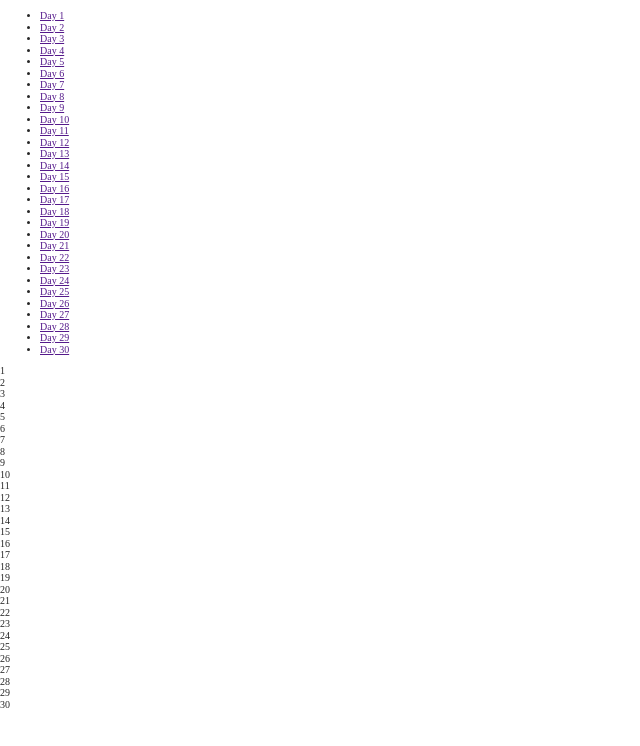
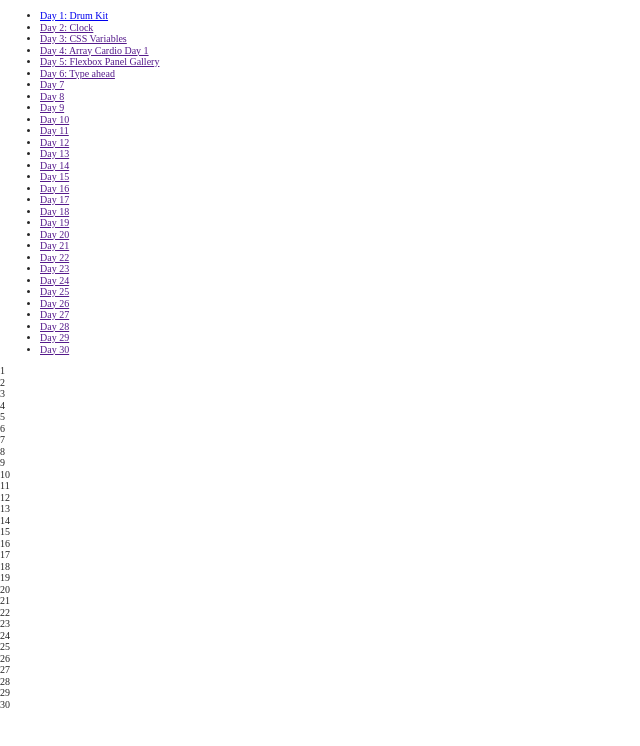
Before and after one commit to nabrus/JavaScript30, a plain HTML site: page index.html in a window 1280 px wide. Shown: the whole page, without its empty margins (0-640 px from the left). Drawn offline with Linux system fonts and the light colour scheme.

Commit message:
add first 6 titles, add 1st link

```diff
--- a/index.html
+++ b/index.html
@@ -19,12 +19,12 @@
      -->
     <section class="sidebar">
       <ul>
-        <li class="day1"><a href="">Day 1</a></li>
-        <li class="day2"><a href="">Day 2</a></li>
-        <li class="day3"><a href="">Day 3</a></li>
-        <li class="day4"><a href="">Day 4</a></li>
-        <li class="day5"><a href="">Day 5</a></li>
-        <li class="day6"><a href="">Day 6</a></li>
+        <li class="day1"><a href="https://github.com/nabrus/JavaScript30/blob/master/01-js-drum-kit/index-START.html">Day 1: Drum Kit</a></li>
+        <li class="day2"><a href="">Day 2: Clock</a></li>
+        <li class="day3"><a href="">Day 3: CSS Variables</a></li>
+        <li class="day4"><a href="">Day 4: Array Cardio Day 1</a></li>
+        <li class="day5"><a href="">Day 5: Flexbox Panel Gallery</a></li>
+        <li class="day6"><a href="">Day 6: Type ahead</a></li>
         <li class="day7"><a href="">Day 7</a></li>
         <li class="day8"><a href="">Day 8</a></li>
         <li class="day9"><a href="">Day 9</a></li>
```
